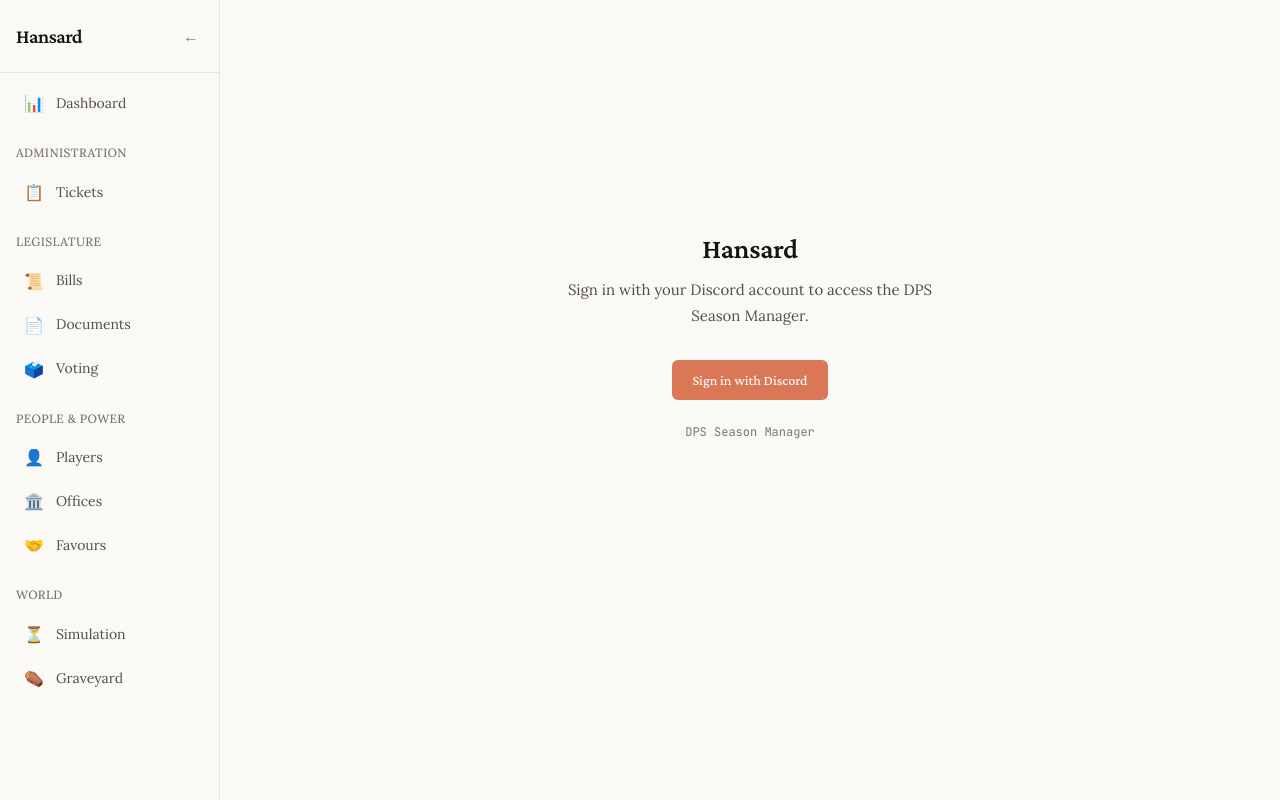
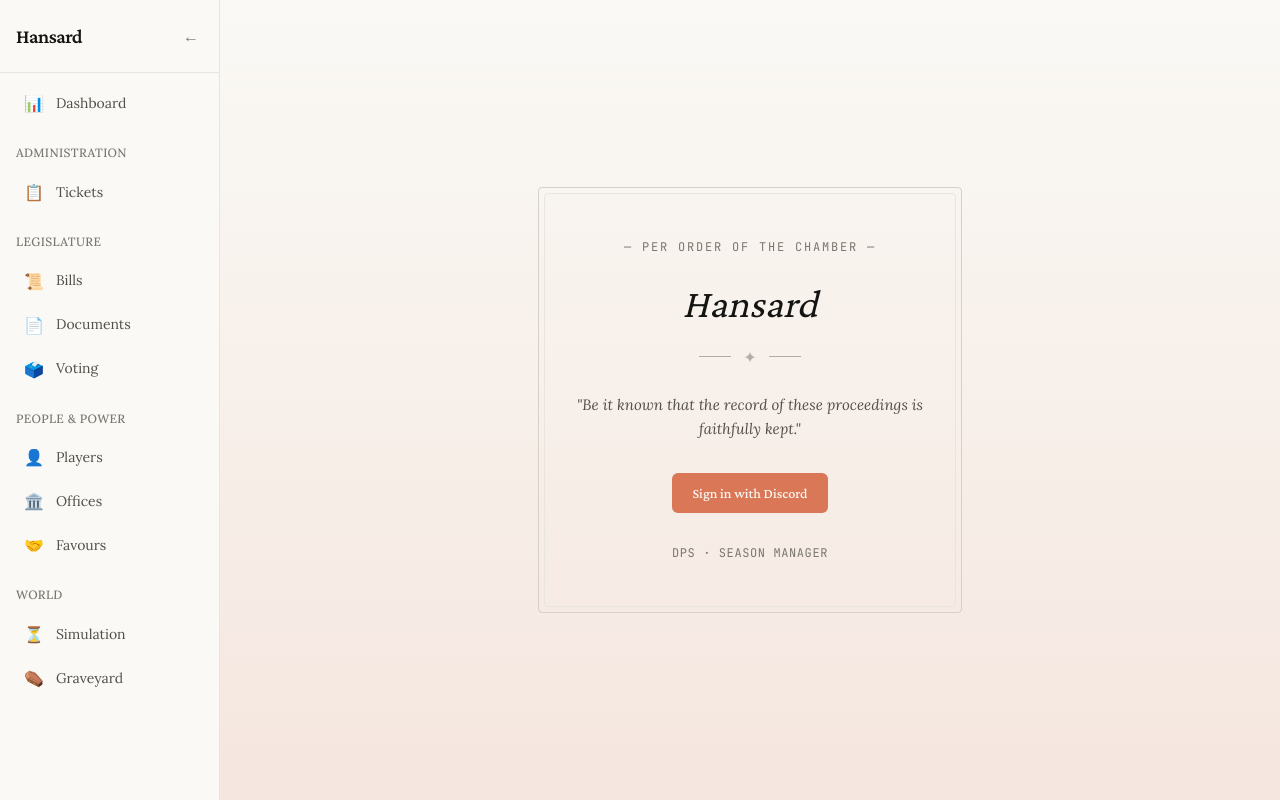
Before and after one commit to Skelly0/hansard, a React (Vite) app in the folder packages/web/: page /login in a window 1280 px wide. Built offline with nearby package versions, Linux system fonts and the light colour scheme; no server answers.

Commit message:
feat(web): redesign Login page with ceremonial parchment aesthetic

```diff
--- a/packages/web/src/pages/Login.tsx
+++ b/packages/web/src/pages/Login.tsx
@@ -1,21 +1,50 @@
+import { useSearch } from '@tanstack/react-router';
+
+const ERROR_MESSAGES: Record<string, string> = {
+  denied: "Sign-in cancelled. Try again when you're ready.",
+};
+
 export function Login() {
   const apiUrl = import.meta.env.VITE_API_URL || '/api';
+  const search = useSearch({ strict: false }) as { error?: string };
+  const errorCode = search?.error;
+  const errorMessage = errorCode
+    ? (ERROR_MESSAGES[errorCode] ?? `Discord rejected the sign-in (${errorCode}). Try again.`)
+    : null;
 
   return (
-    <div className="flex items-center justify-center min-h-screen -mt-16">
-      <div className="text-center max-w-sm">
-        <h1 className="text-display mb-3">Hansard</h1>
-        <p className="text-body text-text-secondary mb-8">
-          Sign in with your Discord account to access the DPS Season Manager.
+    <div className="bg-parchment min-h-screen flex items-center justify-center p-6">
+      <div className="parchment-frame w-full max-w-md py-16 px-12 text-center">
+        <div className="text-mono text-text-tertiary text-xs tracking-[0.15em] uppercase mb-6">
+          — Per Order of the Chamber —
+        </div>
+
+        <h1 className="font-display italic text-[2.5rem] leading-tight text-text-primary mb-4">
+          Hansard
+        </h1>
+
+        <div className="flex items-center justify-center gap-3 mb-6">
+          <div className="h-px w-8 bg-border-strong" />
+          <div className="text-border-strong text-base">✦</div>
+          <div className="h-px w-8 bg-border-strong" />
+        </div>
+
+        <p className="font-body italic text-body text-text-secondary mb-8 leading-relaxed">
+          "Be it known that the record of these proceedings is faithfully kept."
         </p>
-        <a
-          href={`${apiUrl}/auth/discord`}
-          className="btn-primary inline-block"
-        >
+
+        {errorMessage && (
+          <p className="text-body-sm italic text-status-rejected mb-4">
+            {errorMessage}
+          </p>
+        )}
+
+        <a href={`${apiUrl}/auth/discord`} className="btn-primary inline-block">
           Sign in with Discord
         </a>
-        <p className="text-mono text-text-tertiary text-xs mt-6">
-          DPS Season Manager
+
+        <p className="text-mono text-text-tertiary text-xs tracking-wider mt-8">
+          DPS · SEASON MANAGER
         </p>
       </div>
     </div>
```
